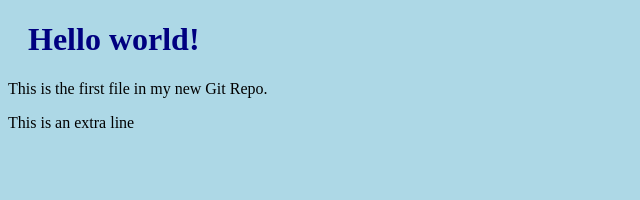
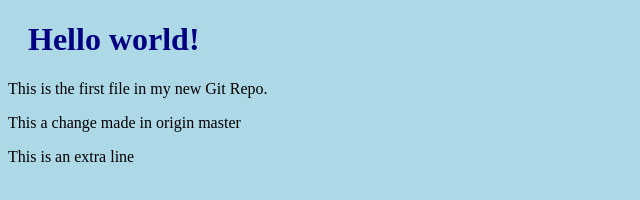
Before and after one commit to kiranpadharthi/my_first_repo, a plain HTML site: page index.html in a window 1280 px wide. Shown: the whole page, without its empty margins (0-640 px from the left). Drawn offline with Linux system fonts and the light colour scheme.

Commit message:
Update index.html

```diff
--- a/index.html
+++ b/index.html
@@ -9,7 +9,9 @@
 <h1>Hello world!</h1>
 <p>This is the first file in my new Git Repo.</p>
 
-<p>This is an extra line<p>
+  <p>This a change made in origin master </p>
+
+<p>This is an extra line</p>
 
 </body>
 </html>
```
